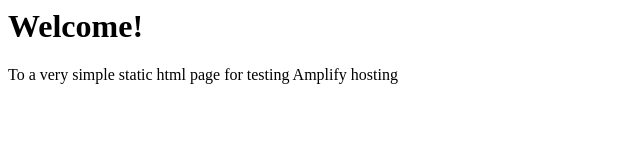
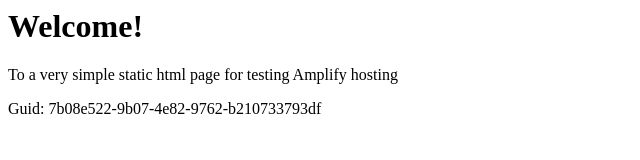
Before and after one commit to aws-aemilia-iad/Github-PR-Commit-Integration-Test-DoNotTouch-GithubWebhookPreviewCanaryTest-v1-prod-us-east-1, a website: page src/index.html in a window 1280 px wide. Shown: the whole page, without its empty margins (0-640 px from the left). Drawn offline with Linux system fonts and the light colour scheme.

Commit message:
commit from integ tests

```diff
--- a/src/index.html
+++ b/src/index.html
@@ -1,3 +1,5 @@
+
+
 <html lang="en">
 
 <head>
@@ -10,6 +12,6 @@
 <body>
     <h1>Welcome!</h1>
     <p>To a very simple static html page for testing Amplify hosting</p>
-</body>
+    <p>Guid: 7b08e522-9b07-4e82-9762-b210733793df</p></body>
 
 </html>
```
